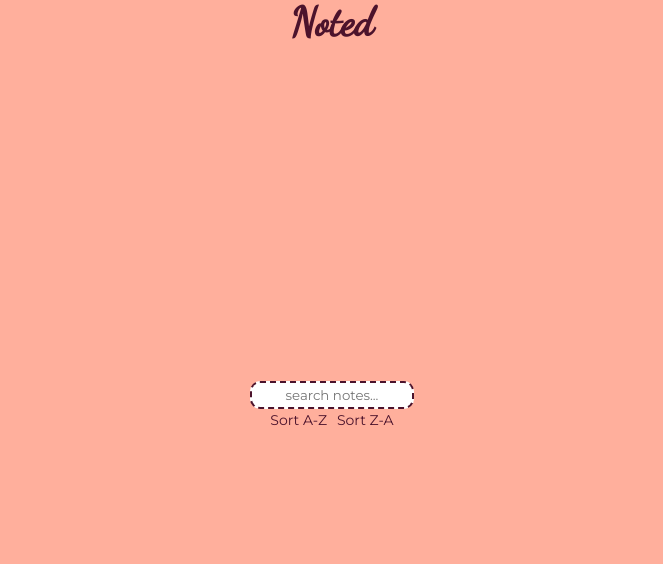
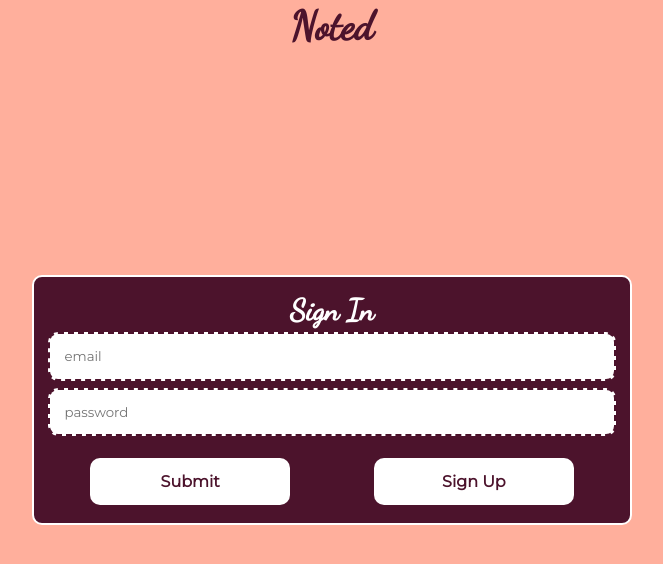
Before and after one commit to chayaotikor/noted, a React (Create React App) app in the folder client/: page /auth in a window 1280 px wide. Shown: the top 564 px of the page, without its empty margins (308-971 px from the left). Built offline with nearby package versions, Linux system fonts and the light colour scheme; no server answers.

Commit message:
frontend hitting auth data on API

```diff
--- a/client/src/App.js
+++ b/client/src/App.js
@@ -8,9 +8,11 @@ import {
   SearchInput,
   SortContainer,
 } from "./style";
-import { Route } from "react-router-dom";
+import { Route, Switch, Redirect } from "react-router-dom";
 import { connect } from "react-redux";
 import {
+  login,
+  register,
   requestNotes,
   addNote,
   editNote,
@@ -26,6 +28,7 @@ import { ListView } from "./views/ListView";
 import { NoteComponent } from "./components/NoteComponent";
 import { DeleteModal } from "./components/DeleteModal";
 import FormComponent from "./components/FormComponent";
+import Authentication from "./components/Authentication";
 
 class App extends Component {
   constructor(props) {
@@ -66,6 +69,14 @@ class App extends Component {
     this.props.searching(this.state.searchTerm);
   };
 
+  //Auth
+  login = (credentials) => {
+	  this.props.login(credentials)
+  }
+  register = (credentials) => {
+	  this.props.register(credentials)
+  }
+
   //Note Methods
   addNote = (note) => {
     this.props.addNote(note);
@@ -92,7 +103,7 @@ class App extends Component {
         <GlobalStyle />
         <AppContainer mode={this.state.mode}>
           <AppHeader mode={this.state.mode}>Noted</AppHeader>
-					<SearchContainer
+          {/* <SearchContainer
 						onSubmit={(event) => this.search(event)}
 						mode={this.state.mode}
 					>
@@ -106,7 +117,33 @@ class App extends Component {
 							<SortH2 onClick={this.sortAscending}>Sort A-Z</SortH2>
 							<SortH2 onClick={this.sortDescending}>Sort Z-A</SortH2>
 						</SortContainer>
-					</SearchContainer>
+					</SearchContainer> */}
+          <Switch>
+            <Redirect exact from="/" to="/auth" />
+            <Route
+              exact
+              path={"/auth"}
+              render={(props) => (<Authentication {...props} login={this.login} register={this.register}/>)}
+            />
+            <Route
+              exact
+              path={"/notes"}
+              render={(props) => (
+                <ListView
+                  setID={this.setID}
+                  notes={this.props.notes}
+                  mode={this.state.mode}
+                  toggleMode={this.toggleMode}
+                  addNote={this.addNote}
+                  id={this.props.match.params.id}
+                  handleChange={this.handleChange}
+                  sortAscending={this.sortAscending}
+                  sortDescending={this.sortDescending}
+                  search={this.search}
+                  history={this.props.history}
+                />
+              )}
+            />
             <Route
               exact
               path={"/notes/:id/edit"}
@@ -165,25 +202,7 @@ class App extends Component {
                 />
               )}
             />
-					<Route
-						exact
-						path={"/"}
-						render={(props) => (
-							<ListView
-								setID={this.setID}
-								notes={this.props.notes}
-								mode={this.state.mode}
-								toggleMode={this.toggleMode}
-								addNote={this.addNote}
-								id={this.props.match.params.id}
-								handleChange={this.handleChange}
-								sortAscending={this.sortAscending}
-								sortDescending={this.sortDescending}
-								search={this.search}
-								history={this.props.history}
-							/>
-						)}
-					/>
+          </Switch>
         </AppContainer>
       </>
     );
@@ -196,6 +215,8 @@ const mapStateToProps = (state) => ({
   newId: state.newId,
 });
 export default connect(mapStateToProps, {
+  login,
+  register,
   requestNotes,
   addNote,
   editNote,
--- a/client/src/actions/index.js
+++ b/client/src/actions/index.js
@@ -1,4 +1,6 @@
 import axios from "axios";
+export const REGISTER = "REGISTER";
+export const LOGIN = "LOGIN";
 export const REQUEST_SENT = "REQUEST_SENT";
 export const REQUEST_SUCCESS = "REQUEST_SUCCESS";
 export const REQUEST_ERROR = "REQUEST_ERROR";
@@ -9,10 +11,69 @@ export const SORTASC = "SORTASC";
 export const SORTDSC = "SORTDSC";
 export const SEARCH = "SEARCH";
 
-export const requestNotes = () => (dispatch) => {
+export const login = ({ email, password }) => (dispatch) => {
   dispatch({ type: REQUEST_SENT });
-	axios
-		.get(`https://cotikor-noted-api.herokuapp.com/api/notes`)
+  axios({
+    method: "post",
+    baseURL: "http://localhost:8000/graphql",
+    data: {
+      query: `
+		query {
+			login(email: "${email}", password: "${password}"){
+				_id,
+				email,
+				token,
+				tokenExpiration
+			}
+		}
+		`,
+    },
+  })
+    .then((response) => {
+      dispatch({ type: LOGIN, payload: response.data.data.login });
+    })
+    .catch((err) => {
+		console.log(err)
+      dispatch({ type: REQUEST_ERROR, payload: err });
+    });
+};
+
+export const register = ({ email, password }) => (dispatch) => {
+	dispatch({ type: REQUEST_SENT });
+	axios({
+	  method: "post",
+	  baseURL: "http://localhost:8000/graphql",
+	  data: {
+		query: `
+		mutation {
+			register(credentials: {email: "${email}", password: "${password}"}){
+			  _id
+			  email
+			  token
+			  tokenExpiration
+			}
+		  }
+		  `,
+	  },
+	})
+	  .then((response) => {
+		dispatch({ type: REGISTER, payload: response.data.data.register });
+	  })
+	  .catch((err) => {
+		  console.log(err)
+		dispatch({ type: REQUEST_ERROR, payload: err });
+	  });
+  };
+
+export const requestNotes = (token) => (dispatch) => {
+  dispatch({ type: REQUEST_SENT });
+  axios({
+    method: "post",
+    baseURL: "http://localhost:8000/graphql",
+    headers: {
+      authorization: token,
+    },
+  })
     .then((response) => {
       dispatch({ type: REQUEST_SUCCESS, payload: response.data.notes });
     })
@@ -24,10 +85,10 @@ export const requestNotes = () => (dispatch) => {
 export const addNote = (note) => (dispatch) => {
   dispatch({ type: ADD });
   axios
-		.post(`https://cotikor-noted-api.herokuapp.com/api/notes`, note)
+    .post(`http://localhost:8000/graphql`, note)
     .then((response) => {
       dispatch({ type: ADD, id: response.data.success });
-			return axios.get(`https://cotikor-noted-api.herokuapp.com/api/notes`);
+      return axios.get(`http://localhost:8000/graphql`);
     })
     .then((response) => {
       dispatch({ type: REQUEST_SUCCESS, payload: response.data.notes });
@@ -41,9 +102,9 @@ export const editNote = (note, id) => (dispatch) => {
   dispatch({ type: UPDATE });
   console.log(note);
   axios
-		.put(`https://cotikor-noted-api.herokuapp.com/api/notes/${id}`, note)
+    .put(`http://localhost:8000/graphql/`, note)
     .then((response) => {
-			return axios.get(`https://cotikor-noted-api.herokuapp.com/api/notes`);
+      return axios.get(`http://localhost:8000/graphql`);
     })
     .then((response) => {
       dispatch({ type: REQUEST_SUCCESS, payload: response.data.notes });
@@ -56,9 +117,9 @@ export const editNote = (note, id) => (dispatch) => {
 export const deleteNote = (id) => (dispatch) => {
   dispatch({ type: DELETE });
   axios
-		.delete(`https://cotikor-noted-api.herokuapp.com/api/notes/${id}`)
+    .delete(`http://localhost:8000/graphql/`)
     .then((response) => {
-			return axios.get(`https://cotikor-noted-api.herokuapp.com/api/notes`);
+      return axios.get(`http://localhost:8000/graphql`);
     })
     .then((response) => {
       dispatch({ type: REQUEST_SUCCESS, payload: response.data.notes });
--- /dev/null
+++ b/client/src/components/Authentication.js
@@ -0,0 +1,96 @@
+import React, { Component } from "react";
+import {
+  AuthForm,
+  AuthFormInput,
+  AuthFormHeading,
+  AuthFormActions,
+  Button,
+} from "../style";
+
+class Authentication extends Component {
+  constructor(props) {
+    super(props);
+    this.state = {
+      mode: 'login',
+      credentials: {
+        email: "",
+        password: "",
+      },
+    };
+  }
+
+  handleChange = (event) => {
+    event.preventDefault();
+    this.setState({
+      ...this.state,
+      credentials: {
+        ...this.state.credentials,
+        [event.target.name]: event.target.value,
+      },
+    });
+  };
+
+  handleSubmit = (e) => {
+    if (this.state.mode === 'login') {
+      this.props.login(this.state.credentials);
+    }
+    if (this.state.mode === 'register') {
+      this.props.register(this.state.credentials)
+    }
+  };
+
+  toggleAuthMode = () => {
+    if(this.state.mode === 'login'){
+      this.setState({
+          ...this.state,
+          mode: 'register'
+      });
+    } else {
+        this.setState({
+            ...this.state,
+            mode: 'login'
+        });
+    };
+  }
+
+  render() {
+    return (
+      <AuthForm onSubmit={e => {e.preventDefault(); this.handleSubmit()}}>
+        <AuthFormHeading>
+          {this.state.mode === "register" ? "Sign Up" : "Sign In"}
+        </AuthFormHeading>
+        <AuthFormInput
+          type="email"
+          name="email"
+          placeholder="email"
+          onChange={this.handleChange}
+        ></AuthFormInput>
+        <AuthFormInput
+          type="password"
+          name="password"
+          placeholder="password"
+          onChange={this.handleChange}
+        ></AuthFormInput>
+        <AuthFormActions>
+          <Button
+            auth
+          type='submit'
+          >
+            Submit
+          </Button>
+          <Button
+            auth
+            onClick={(e) => {
+                e.preventDefault()
+              this.toggleAuthMode()
+            }}
+          >
+            {this.state.mode === "register" ? "Sign In" : "Sign Up"}
+          </Button>
+        </AuthFormActions>
+      </AuthForm>
+    );
+  }
+}
+
+export default Authentication;
--- a/client/src/components/DeleteModal.js
+++ b/client/src/components/DeleteModal.js
@@ -8,7 +8,7 @@ export const DeleteModal = (props) => {
 			<Button
 				onClick={(event) => {
 					event.preventDefault();
-					props.history.push("/");
+					props.history.push("/notes");
 					props.toggleMode("list");
 					props.deleteNote(props.match.params.id);
 				}}
@@ -19,7 +19,7 @@ export const DeleteModal = (props) => {
 				onClick={(event) => {
 					event.preventDefault();
 					props.toggleMode("list");
-					props.history.push("/");
+					props.history.push("/notes");
 				}}
 			>
 				Cancel
--- a/client/src/components/FormComponent.js
+++ b/client/src/components/FormComponent.js
@@ -49,7 +49,7 @@ class FormComponent extends Component {
 				onSubmit={(event) => {
 					event.preventDefault();
 					this.handleMode();
-					this.props.history.push("/");
+					this.props.history.push("/notes");
 				}}
 			>
 				<H1>{this.props.header}</H1>
@@ -80,7 +80,7 @@ class FormComponent extends Component {
 								this.props.history.push(`/notes/${this.props.id}`);
 							} else {
 								this.props.toggleMode("list");
-								this.props.history.push(`/`);
+								this.props.history.push(`/notes`);
 							}
 						}}
 						component="form"
--- a/client/src/reducer/index.js
+++ b/client/src/reducer/index.js
@@ -1,4 +1,6 @@
 import {
+	LOGIN,
+	REGISTER,
 	REQUEST_SENT,
 	REQUEST_ERROR,
 	REQUEST_SUCCESS,
@@ -7,7 +9,7 @@ import {
 	DELETE,
 	SORTASC,
 	SORTDSC,
-	SEARCH
+	SEARCH,
 } from "../actions";
 
 const initialState = {
@@ -15,7 +17,8 @@ const initialState = {
 	error: null,
 	requestingData: false,
 	newId: "",
-	newNote: []
+	newNote: [],
+	user: {}
 };
 
 export const reducer = (state = initialState, action) => {
@@ -38,6 +41,20 @@ export const reducer = (state = initialState, action) => {
 				requestingData: false,
 				notes: action.payload
 			};
+			case LOGIN:
+			return {
+				...state,
+				error: null,
+				requestingData: false,
+				user: action.payload
+			}
+			case REGISTER:
+			return {
+				...state,
+				error: null,
+				requestingData: false,
+				user: action.payload
+			}
 		case ADD:
 			return {
 				...state,
--- a/client/src/style/index.js
+++ b/client/src/style/index.js
@@ -273,13 +273,13 @@ export const Button = styled.button`
 	font-family: 'Montserrat', sans-serif;
 	text-decoration: none;
 	font-size: 1.6rem;
-	color: white;
+	color: ${props => props.auth ? "#4c132c": "#FFF"};
 	padding: 2.5%;
-	margin: 2.5% 1%;
+	margin: ${props => props.auth ? "2.5% 0 0": "2.5% 1%"};
 	border: none;
 	border-radius: 10px;
 	width: 200px;
-	background: #4c132c;
+	background: ${props => props.auth ? '#FFF': '#4c132c'};
 	font-weight: bold;
 	text-align: center;
 	:hover {
@@ -316,3 +316,41 @@ export const DeleteButton = styled.button`
 		}
 	}
 `;
+
+export const AuthForm = styled.form`
+	justify-content: space-around;
+	background-color: #4C132C;
+	align-items: center;
+	display: flex;
+	padding: 2.5%;
+	flex-flow: column nowrap;
+	width: 50vw;
+	max-width: 600px;
+	border: 2px solid white;
+	border-radius: 10px;
+	height: 100%;
+	max-height: 250px;
+`
+
+export const AuthFormHeading = styled.h1`
+font-family: "Dancing Script", cursive;
+	font-size: 3rem
+	color: #FFF;
+	text-align: center;
+	font-weight: bold;
+`
+
+export const AuthFormInput = styled.input`
+width:100%;
+font-family: 'Montserrat', sans-serif;
+border-radius: 10px;
+border: 2px dashed #4c132c;
+padding: 2.5%;
+`
+
+export const AuthFormActions = styled.div`
+display: flex;
+flew-flow: row nowrap;
+justify-content: space-around;
+width: 100%;
+`
--- a/client/src/views/SingleView.js
+++ b/client/src/views/SingleView.js
@@ -22,7 +22,7 @@ export const SingleView = (props) => {
 						onClick={(event) => {
 							event.preventDefault();
 							props.toggleMode("list");
-							props.history.push("/");
+							props.history.push("/notes");
 						}}
 						component="form"
 					>
```
Also changed, not shown: 1 other file (tests, documents, lock files or other folders). Lines whose indentation alone changed are shown as unchanged.
